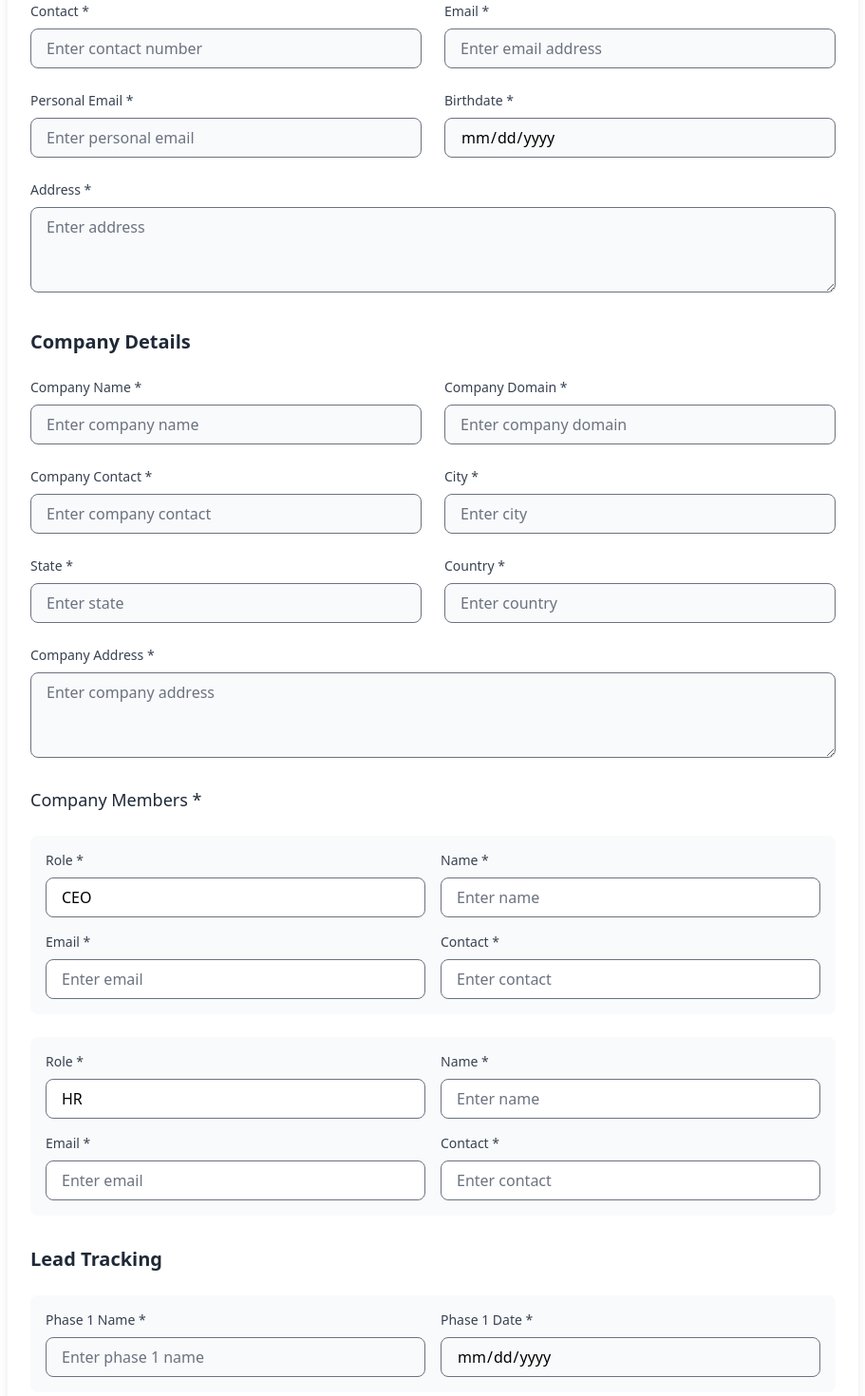
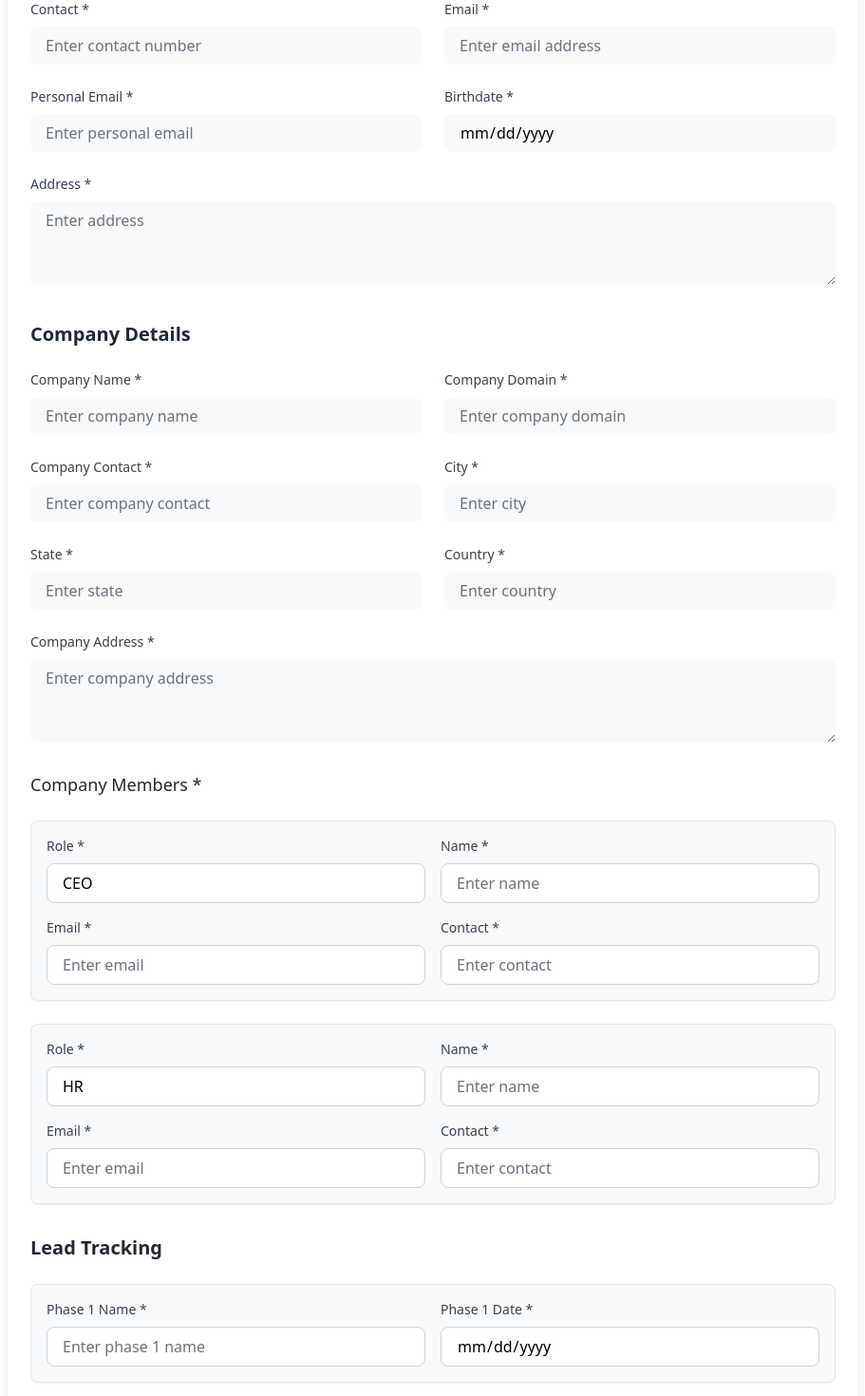
Before and after one commit to siddheshhr/Candent_Tech, a React (Vite) app in the folder frontend/: page /leadform in a window 1280 px wide. Shown: the part 400-1870 px from the top of the page at 95% size, without its empty margins (184-1095 px from the left). Built offline with nearby package versions, Linux system fonts and the light colour scheme; no server answers.

Commit message:
LeadsForm Updated

```diff
--- a/frontend/src/pages/LeadFormPage.jsx
+++ b/frontend/src/pages/LeadFormPage.jsx
@@ -121,6 +121,13 @@ export default function LeadForm() {
     setFormData({ ...formData, companyMembers: newMembers });
   };
 
+  const inputClass = `w-full px-4 py-2 bg-gray-50 rounded-lg focus:outline-none border-0`;
+  const errorInputClass = `w-full px-4 py-2 bg-gray-50 rounded-lg focus:outline-none text-red-500`;
+
+  // New input classes for nested fields with borders
+  const nestedInputClass = `w-full px-4 py-2 bg-white rounded-lg focus:outline-none border border-gray-300`;
+  const nestedErrorInputClass = `w-full px-4 py-2 bg-white rounded-lg focus:outline-none border border-red-500 text-red-500`;
+
   return (
     <div className="max-w-4xl mx-auto p-6 bg-white rounded-xl shadow-lg">
       <div className="flex justify-between items-center mb-8">
@@ -173,9 +180,7 @@ export default function LeadForm() {
               value={formData.name}
               onChange={(e) => setFormData({ ...formData, name: e.target.value })}
               disabled={!isEditing}
-              className={`w-full px-4 py-2 bg-gray-50 rounded-lg focus:outline-none ${
-                errors.name ? 'border-2 border-red-500' : ''
-              }`}
+              className={errors.name ? errorInputClass : inputClass}
               placeholder="Enter full name"
             />
             {errors.name && <p className="text-red-500 text-sm">{errors.name}</p>}
@@ -188,9 +193,7 @@ export default function LeadForm() {
               value={formData.role}
               onChange={(e) => setFormData({ ...formData, role: e.target.value })}
               disabled={!isEditing}
-              className={`w-full px-4 py-2 bg-gray-50 rounded-lg focus:outline-none ${
-                errors.role ? 'border-2 border-red-500' : ''
-              }`}
+              className={errors.role ? errorInputClass : inputClass}
               placeholder="Enter role"
             />
             {errors.role && <p className="text-red-500 text-sm">{errors.role}</p>}
@@ -203,9 +206,7 @@ export default function LeadForm() {
               value={formData.contact}
               onChange={(e) => setFormData({ ...formData, contact: e.target.value })}
               disabled={!isEditing}
-              className={`w-full px-4 py-2 bg-gray-50 rounded-lg focus:outline-none ${
-                errors.contact ? 'border-2 border-red-500' : ''
-              }`}
+              className={errors.contact ? errorInputClass : inputClass}
               placeholder="Enter contact number"
             />
             {errors.contact && <p className="text-red-500 text-sm">{errors.contact}</p>}
@@ -218,9 +219,7 @@ export default function LeadForm() {
               value={formData.email}
               onChange={(e) => setFormData({ ...formData, email: e.target.value })}
               disabled={!isEditing}
-              className={`w-full px-4 py-2 bg-gray-50 rounded-lg focus:outline-none ${
-                errors.email ? 'border-2 border-red-500' : ''
-              }`}
+              className={errors.email ? errorInputClass : inputClass}
               placeholder="Enter email address"
             />
             {errors.email && <p className="text-red-500 text-sm">{errors.email}</p>}
@@ -233,9 +232,7 @@ export default function LeadForm() {
               value={formData.personalEmail}
               onChange={(e) => setFormData({ ...formData, personalEmail: e.target.value })}
               disabled={!isEditing}
-              className={`w-full px-4 py-2 bg-gray-50 rounded-lg focus:outline-none ${
-                errors.personalEmail ? 'border-2 border-red-500' : ''
-              }`}
+              className={errors.personalEmail ? errorInputClass : inputClass}
               placeholder="Enter personal email"
             />
             {errors.personalEmail && <p className="text-red-500 text-sm">{errors.personalEmail}</p>}
@@ -248,9 +245,7 @@ export default function LeadForm() {
               value={formData.birthdate}
               onChange={(e) => setFormData({ ...formData, birthdate: e.target.value })}
               disabled={!isEditing}
-              className={`w-full px-4 py-2 bg-gray-50 rounded-lg focus:outline-none ${
-                errors.birthdate ? 'border-2 border-red-500' : ''
-              }`}
+              className={errors.birthdate ? errorInputClass : inputClass}
             />
             {errors.birthdate && <p className="text-red-500 text-sm">{errors.birthdate}</p>}
           </div>
@@ -261,9 +256,7 @@ export default function LeadForm() {
               value={formData.address}
               onChange={(e) => setFormData({ ...formData, address: e.target.value })}
               disabled={!isEditing}
-              className={`w-full px-4 py-2 bg-gray-50 rounded-lg focus:outline-none ${
-                errors.address ? 'border-2 border-red-500' : ''
-              }`}
+              className={errors.address ? errorInputClass : inputClass}
               placeholder="Enter address"
               rows={3}
             />
@@ -282,9 +275,7 @@ export default function LeadForm() {
               value={formData.companyName}
               onChange={(e) => setFormData({ ...formData, companyName: e.target.value })}
               disabled={!isEditing}
-              className={`w-full px-4 py-2 bg-gray-50 rounded-lg focus:outline-none ${
-                errors.companyName ? 'border-2 border-red-500' : ''
-              }`}
+              className={errors.companyName ? errorInputClass : inputClass}
               placeholder="Enter company name"
             />
             {errors.companyName && <p className="text-red-500 text-sm">{errors.companyName}</p>}
@@ -297,9 +288,7 @@ export default function LeadForm() {
               value={formData.companyDomain}
               onChange={(e) => setFormData({ ...formData, companyDomain: e.target.value })}
               disabled={!isEditing}
-              className={`w-full px-4 py-2 bg-gray-50 rounded-lg focus:outline-none ${
-                errors.companyDomain ? 'border-2 border-red-500' : ''
-              }`}
+              className={errors.companyDomain ? errorInputClass : inputClass}
               placeholder="Enter company domain"
             />
             {errors.companyDomain && <p className="text-red-500 text-sm">{errors.companyDomain}</p>}
@@ -312,9 +301,7 @@ export default function LeadForm() {
               value={formData.companyContact}
               onChange={(e) => setFormData({ ...formData, companyContact: e.target.value })}
               disabled={!isEditing}
-              className={`w-full px-4 py-2 bg-gray-50 rounded-lg focus:outline-none ${
-                errors.companyContact ? 'border-2 border-red-500' : ''
-              }`}
+              className={errors.companyContact ? errorInputClass : inputClass}
               placeholder="Enter company contact"
             />
             {errors.companyContact && <p className="text-red-500 text-sm">{errors.companyContact}</p>}
@@ -327,9 +314,7 @@ export default function LeadForm() {
               value={formData.companyCity}
               onChange={(e) => setFormData({ ...formData, companyCity: e.target.value })}
               disabled={!isEditing}
-              className={`w-full px-4 py-2 bg-gray-50 rounded-lg focus:outline-none ${
-                errors.companyCity ? 'border-2 border-red-500' : ''
-              }`}
+              className={errors.companyCity ? errorInputClass : inputClass}
               placeholder="Enter city"
             />
             {errors.companyCity && <p className="text-red-500 text-sm">{errors.companyCity}</p>}
@@ -342,9 +327,7 @@ export default function LeadForm() {
               value={formData.companyState}
               onChange={(e) => setFormData({ ...formData, companyState: e.target.value })}
               disabled={!isEditing}
-              className={`w-full px-4 py-2 bg-gray-50 rounded-lg focus:outline-none ${
-                errors.companyState ? 'border-2 border-red-500' : ''
-              }`}
+              className={errors.companyState ? errorInputClass : inputClass}
               placeholder="Enter state"
             />
             {errors.companyState && <p className="text-red-500 text-sm">{errors.companyState}</p>}
@@ -357,9 +340,7 @@ export default function LeadForm() {
               value={formData.companyCountry}
               onChange={(e) => setFormData({ ...formData, companyCountry: e.target.value })}
               disabled={!isEditing}
-              className={`w-full px-4 py-2 bg-gray-50 rounded-lg focus:outline-none ${
-                errors.companyCountry ? 'border-2 border-red-500' : ''
-              }`}
+              className={errors.companyCountry ? errorInputClass : inputClass}
               placeholder="Enter country"
             />
             {errors.companyCountry && <p className="text-red-500 text-sm">{errors.companyCountry}</p>}
@@ -371,9 +352,7 @@ export default function LeadForm() {
               value={formData.companyAddress}
               onChange={(e) => setFormData({ ...formData, companyAddress: e.target.value })}
               disabled={!isEditing}
-              className={`w-full px-4 py-2 bg-gray-50 rounded-lg focus:outline-none ${
-                errors.companyAddress ? 'border-2 border-red-500' : ''
-              }`}
+              className={errors.companyAddress ? errorInputClass : inputClass}
               placeholder="Enter company address"
               rows={3}
             />
@@ -397,7 +376,7 @@ export default function LeadForm() {
             </div>
 
             {formData.companyMembers.map((member, index) => (
-              <div key={index} className="grid grid-cols-1 md:grid-cols-2 gap-4 p-4 bg-gray-50 rounded-lg relative">
+              <div key={index} className="grid grid-cols-1 md:grid-cols-2 gap-4 p-4 bg-gray-50 rounded-lg relative border border-gray-200 shadow-sm">
                 {isEditing && formData.companyMembers.length > 1 && (
                   <button
                     type="button"
@@ -414,9 +393,7 @@ export default function LeadForm() {
                     value={member.role}
                     onChange={(e) => handleCompanyMemberChange(index, 'role', e.target.value)}
                     disabled={!isEditing}
-                    className={`w-full px-4 py-2 bg-white rounded-lg focus:outline-none ${
-                      errors[`member${index}role`] ? 'border-2 border-red-500' : ''
-                    }`}
+                    className={errors[`member${index}role`] ? nestedErrorInputClass : nestedInputClass}
                     placeholder="Enter role"
                   />
                   {errors[`member${index}role`] && (
@@ -430,9 +407,7 @@ export default function LeadForm() {
                     value={member.name}
                     onChange={(e) => handleCompanyMemberChange(index, 'name', e.target.value)}
                     disabled={!isEditing}
-                    className={`w-full px-4 py-2 bg-white rounded-lg focus:outline-none ${
-                      errors[`member${index}name`] ? 'border-2 border-red-500' : ''
-                    }`}
+                    className={errors[`member${index}name`] ? nestedErrorInputClass : nestedInputClass}
                     placeholder="Enter name"
                   />
                   {errors[`member${index}name`] && (
@@ -446,9 +421,7 @@ export default function LeadForm() {
                     value={member.email}
                     onChange={(e) => handleCompanyMemberChange(index, 'email', e.target.value)}
                     disabled={!isEditing}
-                    className={`w-full px-4 py-2 bg-white rounded-lg focus:outline-none ${
-                      errors[`member${index}email`] ? 'border-2 border-red-500' : ''
-                    }`}
+                    className={errors[`member${index}email`] ? nestedErrorInputClass : nestedInputClass}
                     placeholder="Enter email"
                   />
                   {errors[`member${index}email`] && (
@@ -462,9 +435,7 @@ export default function LeadForm() {
                     value={member.contact}
                     onChange={(e) => handleCompanyMemberChange(index, 'contact', e.target.value)}
                     disabled={!isEditing}
-                    className={`w-full px-4 py-2 bg-white rounded-lg focus:outline-none ${
-                      errors[`member${index}contact`] ? 'border-2 border-red-500' : ''
-                    }`}
+                    className={errors[`member${index}contact`] ? nestedErrorInputClass : nestedInputClass}
                     placeholder="Enter contact"
                   />
                   {errors[`member${index}contact`] && (
@@ -494,7 +465,7 @@ export default function LeadForm() {
 
           <div className="space-y-4">
             {formData.phases.map((phase, index) => (
-              <div key={index} className="grid grid-cols-1 md:grid-cols-2 gap-4 p-4 bg-gray-50 rounded-lg relative">
+              <div key={index} className="grid grid-cols-1 md:grid-cols-2 gap-4 p-4 bg-gray-50 rounded-lg relative border border-gray-200 shadow-sm">
                 {isEditing && formData.phases.length > 1 && (
                   <button
                     type="button"
@@ -511,9 +482,7 @@ export default function LeadForm() {
                     value={phase.name}
                     onChange={(e) => handlePhaseChange(index, 'name', e.target.value)}
                     disabled={!isEditing}
-                    className={`w-full px-4 py-2 bg-gray-50 rounded-lg focus:outline-none ${
-                      errors[`phase${index}name`] ? 'border-2 border-red-500' : ''
-                    }`}
+                    className={errors[`phase${index}name`] ? nestedErrorInputClass : nestedInputClass}
                     placeholder={`Enter phase ${index + 1} name`}
                   />
                   {errors[`phase${index}name`] && (
@@ -527,9 +496,7 @@ export default function LeadForm() {
                     value={phase.date}
                     onChange={(e) => handlePhaseChange(index, 'date', e.target.value)}
                     disabled={!isEditing}
-                    className={`w-full px-4 py-2 bg-gray-50 rounded-lg focus:outline-none ${
-                      errors[`phase${index}date`] ? 'border-2 border-red-500' : ''
-                    }`}
+                    className={errors[`phase${index}date`] ? nestedErrorInputClass : nestedInputClass}
                   />
                   {errors[`phase${index}date`] && (
                     <p className="text-red-500 text-sm">{errors[`phase${index}date`]}</p>
@@ -546,9 +513,7 @@ export default function LeadForm() {
               value={formData.leadAddedDate}
               onChange={(e) => setFormData({ ...formData, leadAddedDate: e.target.value })}
               disabled={!isEditing}
-              className={`w-full px-4 py-2 bg-gray-50 rounded-lg focus:outline-none ${
-                errors.leadAddedDate ? 'border-2 border-red-500' : ''
-              }`}
+              className={errors.leadAddedDate ? errorInputClass : inputClass}
             />
             {errors.leadAddedDate && <p className="text-red-500 text-sm">{errors.leadAddedDate}</p>}
           </div>
```
